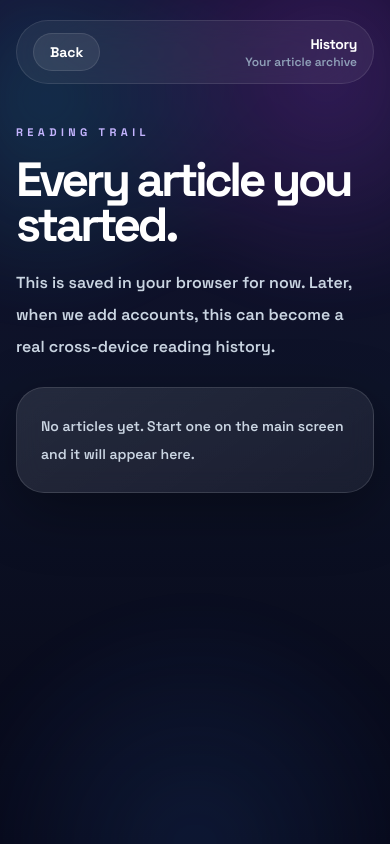
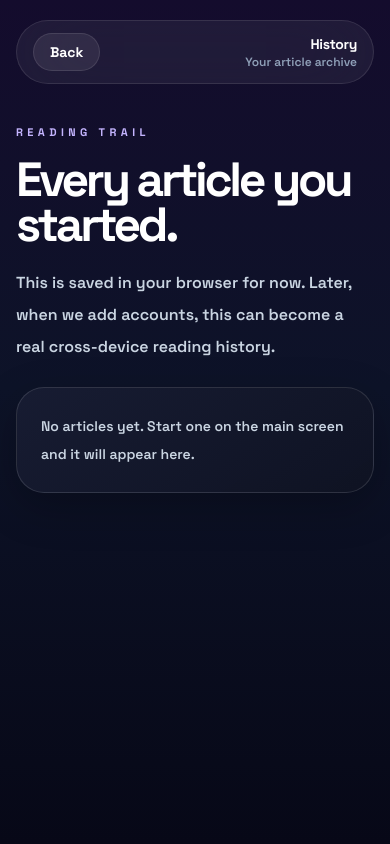
Before and after one commit to ggstar31/readaloud, a Next.js app: page /history in a window 390 px wide. Built offline with nearby package versions, Linux system fonts and the light colour scheme.

Commit message:
Remove scroll-janky visual effects

```diff
--- a/app/globals.css
+++ b/app/globals.css
@@ -87,59 +87,25 @@ textarea {
 }
 
 .aurora-bg::before {
-  content: "";
-  position: absolute;
-  inset: -18%;
-  background:
-    radial-gradient(circle at 18% 18%, rgba(34, 211, 238, 0.28), transparent 24%),
-    radial-gradient(circle at 78% 16%, rgba(168, 85, 247, 0.34), transparent 25%),
-    radial-gradient(circle at 50% 92%, rgba(59, 130, 246, 0.22), transparent 26%);
-  filter: blur(28px);
-  opacity: 0.68;
-  pointer-events: none;
+  content: none;
 }
 
 .app-glass {
   min-width: 0;
   max-width: 100%;
   border: 1px solid rgba(255, 255, 255, 0.12);
-  background: linear-gradient(145deg, rgba(255, 255, 255, 0.1), rgba(255, 255, 255, 0.06));
-  box-shadow: 0 22px 80px rgba(0, 0, 0, 0.34);
-  backdrop-filter: blur(14px);
+  background: linear-gradient(145deg, rgba(24, 29, 51, 0.96), rgba(15, 19, 35, 0.98));
+  box-shadow: 0 18px 56px rgba(0, 0, 0, 0.26);
+  backdrop-filter: none;
 }
 
-.orb-core {
-  animation: orb-float 8s ease-in-out infinite;
-}
-
+.orb-core,
 .orb-ring {
-  animation: ring-pulse 4.2s ease-out infinite;
-}
-
-@media (prefers-reduced-motion: reduce) {
-  .aurora-bg::before,
-  .orb-core,
-  .orb-ring {
-    animation: none;
-  }
+  animation: none;
 }
 
 @media (max-width: 768px) {
-  .aurora-bg::before {
-    inset: -10%;
-    filter: blur(24px);
-    opacity: 0.62;
-    animation: none;
-  }
-
   .app-glass {
-    backdrop-filter: blur(12px);
-    box-shadow: 0 18px 60px rgba(0, 0, 0, 0.34);
-  }
-
-  .orb-core,
-  .orb-ring {
-    animation-duration: 0.01ms;
-    animation-iteration-count: 1;
+    box-shadow: 0 14px 44px rgba(0, 0, 0, 0.24);
   }
 }
--- a/app/page.tsx
+++ b/app/page.tsx
@@ -927,7 +927,7 @@ export default function Home() {
   return (
     <main className="aurora-bg min-h-screen overflow-x-hidden bg-[linear-gradient(180deg,#140c2d_0%,#0d1328_46%,#070817_100%)] text-slate-100">
       {hasLoadedProfile && !listenerName ? (
-        <section className="fixed inset-0 z-50 grid place-items-center bg-[#070817]/90 px-5 backdrop-blur-2xl">
+        <section className="fixed inset-0 z-50 grid place-items-center bg-[#070817]/96 px-5">
           <form
             onSubmit={(event) => {
               event.preventDefault();
@@ -964,7 +964,7 @@ export default function Home() {
       ) : null}
 
       <div className="relative z-10 mx-auto flex min-h-screen w-full max-w-7xl flex-col gap-5 px-3 py-4 sm:gap-7 sm:px-6 sm:py-5 lg:px-8">
-        <header className="flex min-w-0 items-center justify-between gap-2 rounded-full border border-white/10 bg-white/[0.06] px-3 py-3 backdrop-blur-2xl sm:px-4">
+        <header className="flex min-w-0 items-center justify-between gap-2 rounded-full border border-white/10 bg-white/[0.06] px-3 py-3 sm:px-4">
           <div className="flex min-w-0 items-center gap-2 sm:gap-3">
             <div className="grid h-9 w-9 shrink-0 place-items-center rounded-full bg-gradient-to-br from-violet-400 to-cyan-300 text-base font-black text-slate-950 sm:h-10 sm:w-10 sm:text-lg">
               {(listenerName || "R").slice(0, 1).toUpperCase()}
@@ -990,7 +990,7 @@ export default function Home() {
         </header>
 
         <section className="grid min-w-0 items-start gap-5 lg:gap-7 xl:grid-cols-[0.9fr_1.1fr]">
-          <div className="min-w-0 space-y-4 sm:space-y-5 xl:sticky xl:top-5">
+          <div className="min-w-0 space-y-4 sm:space-y-5">
             <div className="pt-1 sm:pt-8">
               <p className="text-[10px] font-black uppercase tracking-[0.34em] text-violet-300 sm:text-[11px] sm:tracking-[0.4em]">
                 Now an experience
```
